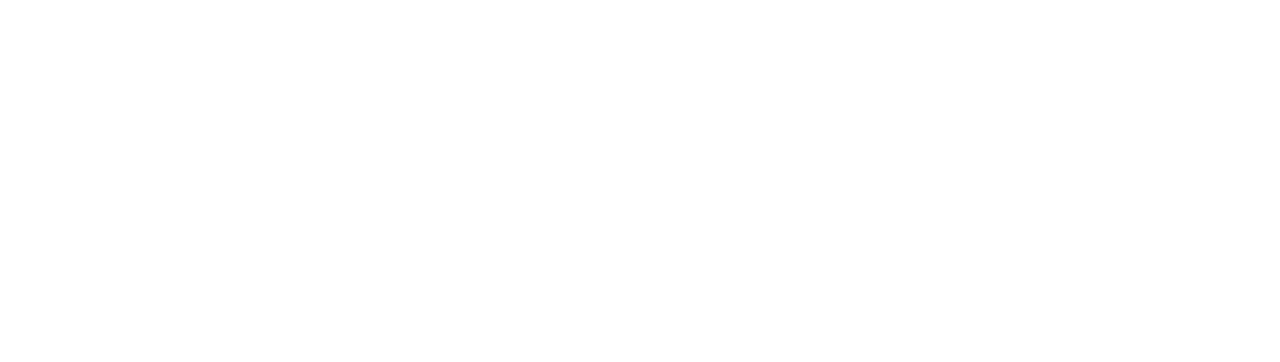
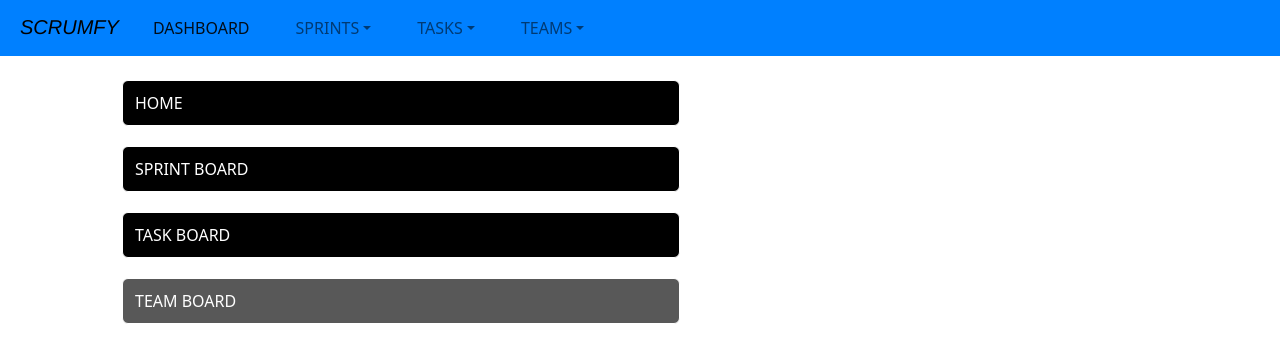
Before and after one commit to hannahtma/FIT2101-TaskManagerApplication, a Vue app in the folder Vue/: page / in a window 1280 px wide. Before the commit this address had no page. Shown: the top 362 px of the page. Built offline with nearby package versions, Linux system fonts and the light colour scheme.

Commit message:
Updated App.vue
Added code for main page

```diff
--- a/Vue/src/App.vue
+++ b/Vue/src/App.vue
@@ -4,25 +4,25 @@
   data() {
         return {
             cards: [
-                {
-                    id: 1,
-                    status: 'todoblocked',
-                    taskName: 'Task Name 1',
-                    description: 'Description 1',
-                    tags: ['CORE', 'UI'],
-                    taskType: 'bug',
-                    storyPoints: 5,
-                    priority: 'low'
+                // {
+                //     id: 1,
+                //     status: 'todoblocked',
+                //     taskName: 'Task Name 1',
+                //     description: 'Description 1',
+                //     tags: ['CORE', 'UI'],
+                //     taskType: 'bug',
+                //     storyPoints: 5,
+                //     priority: 'low'
 
-                }, {
-                    id: 2,
-                    status: 'todoblocked',
-                    taskName: 'Task Name 2',
-                    description: 'Description 2',
-                    tags: ['CORE', 'UI'],
-                    storyPoints: 3,
-                    priority: 'high'
-                }, //{
+                // }, {
+                //     id: 2,
+                //     status: 'todoblocked',
+                //     taskName: 'Task Name 2',
+                //     description: 'Description 2',
+                //     tags: ['CORE', 'UI'],
+                //     storyPoints: 3,
+                //     priority: 'high'
+                // }, {
                 //     id: 3,
                 //     status: 'inprogress',
                 //     taskName: 'Task Name 3',
@@ -59,13 +59,15 @@
             // currentID: cards.length,
 
             sprints: [],
+            cardStorage: [],
 
         }
     },
     methods:{
-      addCards(card) {
+      addCards(card, id) {
             // this.cards = [...this.cards, ref(card)]
             this.cards.push(card)
+            localStorage.setItem(card.id, card)
             // console.log(this.cards)
             // this.$emit("add-card",card)
 
@@ -90,7 +92,11 @@
 
         addSprintBoards(sprintBoard) {
           this.sprints.push(sprintBoard)
-        }
+        },
+
+        goToDashboard() {
+          this.$router.push('/Dashboard');
+        },
     }
 }
 </script>
@@ -109,10 +115,128 @@
     </div>
   </header>
 
+  <body>
+    <nav class="navbar navbar-expand-sm">
+        <!-- Brand -->
+        <a class="navbar-brand" href="index2.html">SCRUMFY</a>
+        <!-- Links -->
+        <ul class="navbar-nav">
+            <li class="nav-item">
+                <a class="nav-link active" id="navLink" href="#">Dashboard</a>
+            </li>
+            <li class="nav-item dropdown" style="position:relative; left:30px;">
+                <a class="nav-link dropdown-toggle" href="#" id="navbarDropdown" role="button" data-bs-toggle="dropdown"
+                    aria-expanded="false">Sprints</a>
+                <div class="dropdown-menu">
+                    <a class="dropdown-item" href="#">Link 1</a>
+                    <a class="dropdown-item" href="#">Link 2</a>
+                    <a class="dropdown-item" href="#">Link 3</a>
+                </div>
+            </li>
+            <!-- Dropdown -->
+            <li class="nav-item dropdown" style="position:relative; left:60px;">
+                <a class="nav-link dropdown-toggle" href="#" id="navbarDropdown2" role="button"
+                    data-bs-toggle="dropdown" aria-expanded="false">Tasks</a>
+                <div class="dropdown-menu">
+                    <a class="dropdown-item" href="#">Link 1</a>
+                    <a class="dropdown-item" href="#">Link 2</a>
+                    <a class="dropdown-item" href="#">Link 3</a>
+                </div>
+            </li>
+            <li class="nav-item dropdown" style="position:relative; left:90px;">
+                <a class="nav-link dropdown-toggle" href="#" id="navbarDropdown3" role="button"
+                    data-bs-toggle="dropdown" aria-expanded="false">Teams</a>
+                <div class="dropdown-menu">
+                    <a class="dropdown-item" href="#">Link 1</a>
+                    <a class="dropdown-item" href="#">Link 2</a>
+                    <a class="dropdown-item" href="#">Link 3</a>
+                </div>
+            </li>
+        </ul>
+    </nav>
+    <br>
+
+    <div class="container">
+        <div class="d-grid gap-2">
+            <button class="btn btn-primary me-md-2" type="button" onclick="location.href='App'">HOME</button>
+        </div>
+        <div class="d-grid gap-2">
+            <button class="btn btn-primary me-md-2" type="button" onclick="window.location.href='SprintBoard'">SPRINT BOARD</button>
+        </div>
+        <div class="d-grid gap-2">
+            <button class="btn btn-primary me-md-2" type="button" @click="goToDashboard()">TASK
+                BOARD</button>
+        </div>
+        <div class="d-grid gap-2">
+            <button class="btn btn-primary me-md-2" disabled data-bs-toggle="button" autocomplete="off"
+                type="button">TEAM BOARD</button>
+        </div>
+    </div>
+
+  </body>
+
   <RouterView :cards="cards"  @add-card="addCards"  @delete-card="deleteCard" @edit-card="editTaskCard" :sprints="sprints"/>
 </template>
 
-<style >
+<style>
+  button.btn.btn-primary.me-md-2 {
+    background-color: black;
+    border-color: white;
+    width: 50%;
+    padding-top: 10px;
+    padding-bottom: 10px;
+    margin-bottom: 20px;
+    text-align: left;
+}
+
+button.btn.btn-primary.me-md-2:active {
+    color: black;
+  }
+
+nav.navbar.navbar-expand-sm {
+    background-color: rgb(0, 128, 255);
+}
+
+ul.navbar-nav{
+    position:relative;
+    left:30px;
+}
+
+#navbarDropdown, #navbarDropdown2, #navbarDropdown3, #navLink {
+    font-weight: 500;
+    text-transform: uppercase;
+}
+
+a.nav-link.active{
+    color: white;
+
+}
+
+a.navbar-brand{
+    color: black;
+    position:relative;
+    left:20px;
+    top:-1px;
+    font-family: 'Franklin Gothic Medium', 'Arial Narrow', Arial, sans-serif;
+    font-style: italic;
+}
+a.navbar-brand:hover{
+    color: black;
+}
+
+a.dropdown-item{
+    color: white;
+}
+
+div.dropdown-menu{
+    background-color: black;
+}
+
+div.container {
+    position:relative;
+    left:40px;
+}
+
 
 
 </style>
```
